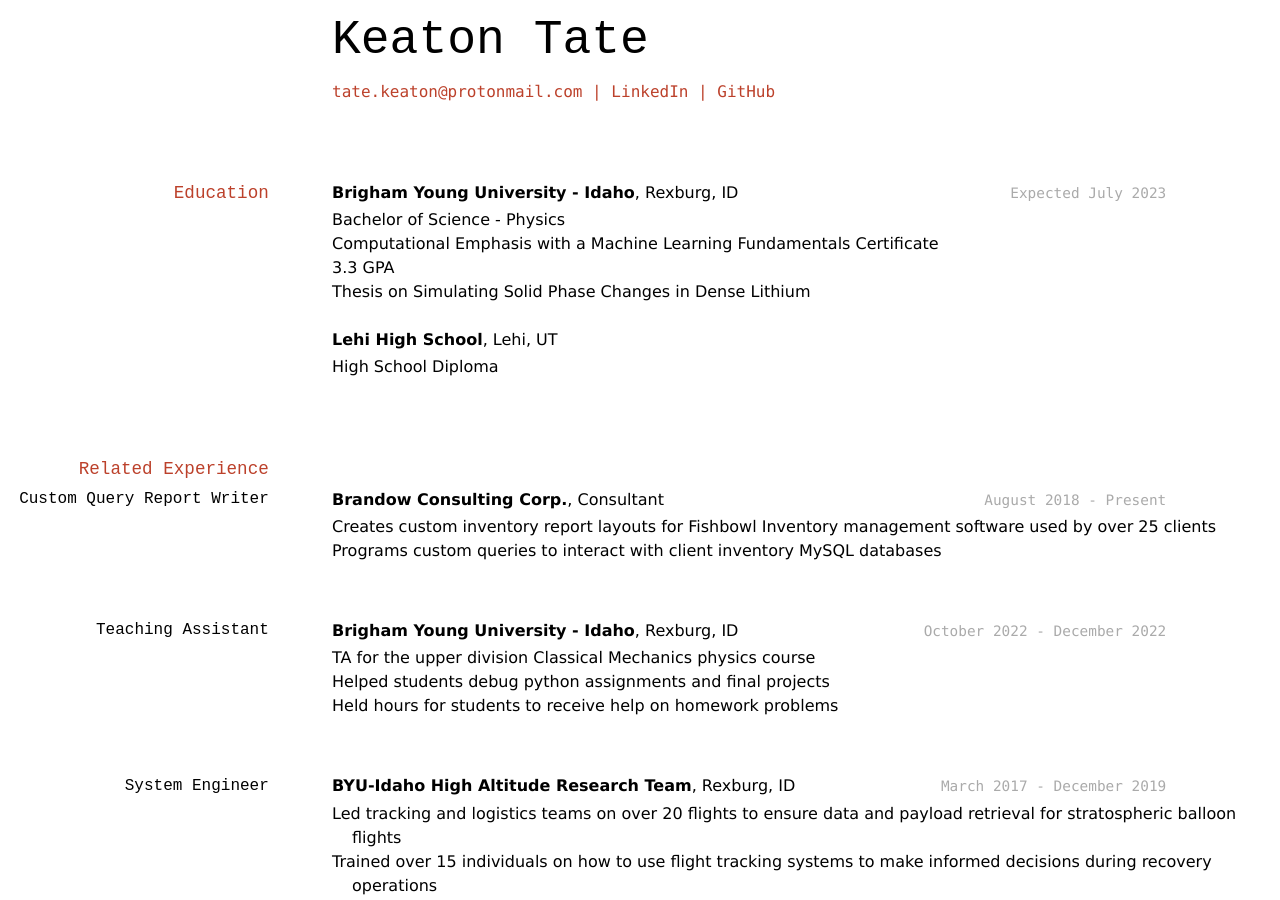
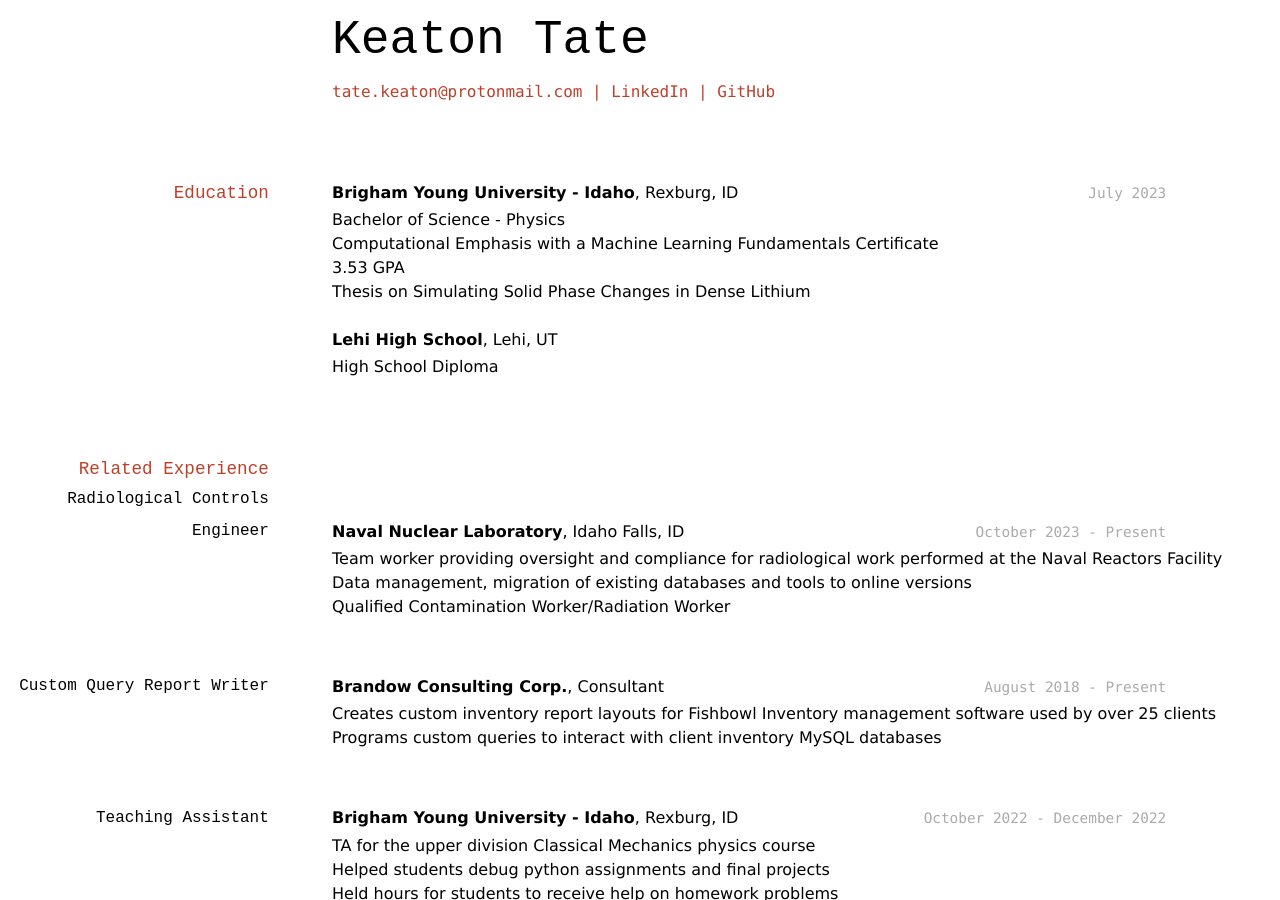
Before and after one commit to keatontate/Tate-Resume, a Jekyll site: the page built from docs/index.md, in a window 1280 px wide and 900 px high. Built offline with Jekyll 4.4.1, drawn with Linux system fonts in a browser that asks for light colours; some of the changed text lies outside the part shown.

Commit message:
Update index.md

```diff
--- a/docs/index.md
+++ b/docs/index.md
@@ -14,12 +14,12 @@ title: Resume - Keaton Tate
 
 ## Education
 
-`Expected July 2023`
+`July 2023`
 __Brigham Young University - Idaho__, Rexburg, ID
 
 - Bachelor of Science - Physics
 - Computational Emphasis with a Machine Learning Fundamentals Certificate
-- 3.3 GPA
+- 3.53 GPA
 - Thesis on Simulating Solid Phase Changes in Dense Lithium
 
 __Lehi High School__, Lehi, UT
@@ -27,6 +27,15 @@ __Lehi High School__, Lehi, UT
 - High School Diploma
 
 ## Related Experience
+
+### Radiological Controls Engineer
+
+`October 2023 - Present`
+__Naval Nuclear Laboratory__, Idaho Falls, ID
+
+- Team worker providing oversight and compliance for radiological work performed at the Naval Reactors Facility
+- Data management, migration of existing databases and tools to online versions
+- Qualified Contamination Worker/Radiation Worker
 
 ### Custom Query Report Writer
 
@@ -136,6 +145,7 @@ __Lehi High School Delta-Theta Math Club__, Lehi, UT
 
 ### Interpersonal
 
+- Oversight and Compliance
 - Conflict Management/Resolution
 - Customer Service
 - Group Documentation Writing
```
